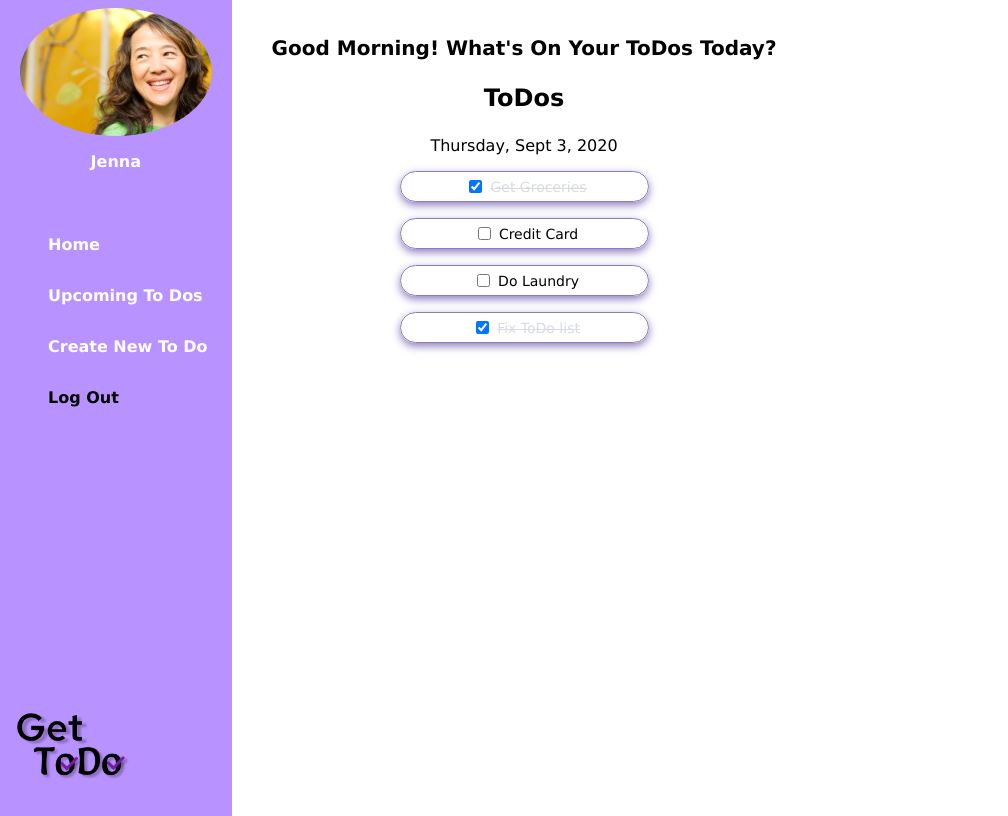
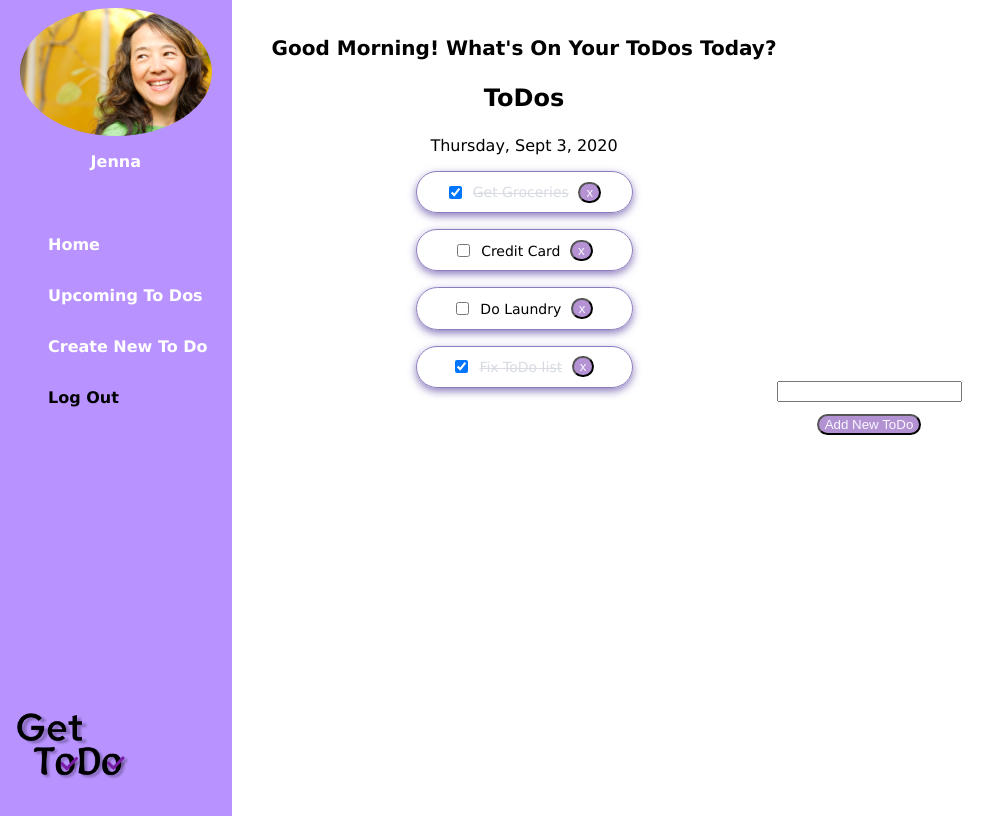
Before and after one commit to megumi29/To_Do_App, a React (Create React App) app: page / in a window 1280 px wide. Shown: the whole page, without its empty margins (0-1008 px from the left). Built offline with nearby package versions, Linux system fonts and the light colour scheme.

Commit message:
updated todo.js ans app.js to meet checkpoint 1 criteria and added a bit of styling to the delete and add buttons

```diff
--- a/package.json
+++ b/package.json
@@ -8,7 +8,8 @@
     "@testing-library/user-event": "^7.2.1",
     "react": "^16.13.1",
     "react-dom": "^16.13.1",
-    "react-scripts": "3.4.3"
+    "react-scripts": "3.4.3",
+    "shortid": "^2.2.15"
   },
   "scripts": {
     "start": "react-scripts start",
--- a/src/App.css
+++ b/src/App.css
@@ -21,6 +21,52 @@ h3 {
 
 .ToDo {
   font-size: 14px;
+}
+
+.input_button {
+  display: flex;
+  flex-direction: column;
+  justify-content: center;
+  align-items: center;
+}
+
+.addButton,
+.delete_button {
+  background-color: #9363c0b2;
+  color: ghostwhite;
+  cursor: pointer;
+  transition-duration: 0.4s;
+}
+
+.addButton:hover,
+.delete_button:hover {
+  background-color: #4d0991b2;
+}
+
+.addButton {
+  margin-top: 0.7rem;
+  border-radius: 1rem;
+}
+
+.delete_button {
+  margin: 0.6rem;
+  border-radius: 1rem;
+}
+
+.pageWrapper {
+  display: flex;
+}
+
+.userSectionMessage {
+  font-family: Verdana, Geneva, Tahoma, sans-serif;
+  font-weight: bold;
+  text-align: center;
+  font-size: 20px;
+}
+
+.menu_list:hover {
+  color: rgb(139, 20, 168);
+  cursor: pointer;
 }
 
 .ToDo,
--- a/src/App.js
+++ b/src/App.js
@@ -1,9 +1,9 @@
 import React from "react";
 import SideBar from "./Side(left) bar";
 import Todo from "./Todo";
-// import AppName from "./images/AppName.png";
 import avatarImg from "./images/AuntPersona.jpg";
 import "./App.css";
+import shortid from "shortid";
 
 const user = {
   username: "Jenna",
@@ -11,59 +11,113 @@ const user = {
   avatarImg: avatarImg,
 };
 
-let toDoList = [
+class App extends React.Component {
+  state = {
+    toDoList: [
       {
-    id: 1,
+        id: shortid.generate(),
         title: "Errands To Run",
         description: "Get Groceries",
         completed: true,
       },
       {
-    id: 2,
+        id: shortid.generate(),
         title: "Bills To Pay",
         description: "Credit Card",
         completed: false,
       },
       {
-    id: 3,
+        id: shortid.generate(),
         title: "Chores",
         description: "Do Laundry",
         completed: false,
       },
       {
-    id: 4,
+        id: shortid.generate(),
         title: "Work",
         description: "Fix ToDo list",
         completed: true,
       },
-];
+    ],
+    newToDoItem: "",
+  };
 
-function App() {
+  handleCheckedToDoItem = (id) => {
+    this.setState((state) => {
+      let newToDoList = this.state.toDoList.map((item) => {
+        if (item.id === id) {
+          return { ...item, completed: !item.completed };
+        }
+        return item;
+      });
+      return { toDoList: newToDoList };
+    });
+  };
+
+  handleChangeToDoItem = (event) => {
+    this.setState({ newToDoItem: event.target.value });
+  };
+
+  handleAddNewToDoItem = (event) => {
+    this.setState((state) => {
+      return {
+        toDoList: [...state.toDoList, { description: state.newToDoItem }],
+        newToDoItem: "",
+      };
+    });
+  };
+
+  handleAddNewToDoItemMessage = () => {
+    alert("You added " + this.state.newToDoItem);
+  };
+
+  handleDeleteNewToDoItem = (id) => {
+    this.setState((state) => {
+      const filteredArray = state.toDoList.filter((todo) => {
+        if (todo.id === id) {
+          return false;
+        } else {
+          return true;
+        }
+      });
+
+      return {
+        toDoList: filteredArray,
+      };
+    });
+  };
+
+  render() {
     return (
-    <div style={pageWrapper}>
+      <div className="pageWrapper">
         {/* Todo List Section */}
         <SideBar user={user} />
         <ul>
-        <p style={userSectionMessage}>{user.message}</p>
+          <p className="userSectionMessage">{user.message}</p>
           <h3>ToDos</h3>
           <p className="date">Thursday, Sept 3, 2020</p>
-        {toDoList.map((todo) => {
-          return <Todo todo={todo} />;
-        })}
+          {this.state.toDoList.map((todo) => (
+            <Todo
+              key={todo.id}
+              todo={todo}
+              onCheckedTodo={this.handleCheckedToDoItem}
+              onDeleteItem={this.handleDeleteNewToDoItem}
+            />
+          ))}
         </ul>
+        <br />
+        <div className="input_button">
+          <input
+            type="text"
+            onChange={this.handleChangeToDoItem}
+            value={this.state.newToDoItem}
+          ></input>
+          <button className="addButton" onClick={this.handleAddNewToDoItem}>
+            Add New ToDo
+          </button>
+        </div>
       </div>
     );
   }
-
-const pageWrapper = {
-  display: "flex",
-};
-
-const userSectionMessage = {
-  fontFamily: "Verdana, Geneva, Tahoma, sans-serif",
-  fontWeight: "bold",
-  textAlign: "center",
-  fontSize: "20px",
-};
-
+}
 export default App;
--- a/src/Side(left) bar.js
+++ b/src/Side(left) bar.js
@@ -3,7 +3,6 @@ import AppName from "./images/AppName.png";
 
 function SideBar(props) {
   return (
-    // <div style={pageContainer}>
     <div style={navStyles.sideNavSection}>
       <img
         src={props.user.avatarImg}
@@ -12,7 +11,7 @@ function SideBar(props) {
       ></img>
       <p style={navStyles.sideNavUserName}>{props.user.username}</p>
       <nav>
-        <ul>
+        <ul className="menu_list">
           <li style={navStyles.navMenu}>Home</li>
           <li style={navStyles.navMenu}>Upcoming To Dos</li>
           <li style={navStyles.navMenu}>Create New To Do</li>
@@ -23,13 +22,10 @@ function SideBar(props) {
         </div>
       </nav>
     </div>
-    // </div>
   );
 }
 
 export default SideBar;
-
-// const pageContainer = {};
 
 const navStyles = {
   sideNavSection: {
--- a/src/Todo.js
+++ b/src/Todo.js
@@ -1,13 +1,16 @@
 import React from "react";
 
 function Todo(props) {
+  const handleDeleteNewToDoItem = () => props.onDeleteItem(props.todo.id);
+  const handleCheckedToDoItem = () => props.onCheckedTodo(props.todo.id);
   return (
-    <li style={listStyles.list}>
+    <li key={props.todo.id} style={listStyles.list}>
       <div>
         <input
           style={listStyles.checkBoxes}
           type="checkbox"
-          checked={props.todo.completed}
+          defaultChecked={props.todo.completed}
+          onChange={handleCheckedToDoItem}
         />
       </div>
 
@@ -20,6 +23,11 @@ function Todo(props) {
       >
         <span className="ToDo">{props.todo.description}</span>
       </div>
+      <span>
+        <button className="delete_button" onClick={handleDeleteNewToDoItem}>
+          x
+        </button>
+      </span>
     </li>
   );
 }
@@ -34,15 +42,15 @@ const listStyles = {
     alignItems: "center",
     border: "1px solid #8e7dbe",
     marginBottom: "1rem",
-    marginRight: "8rem",
-    marginLeft: "8rem",
+    marginRight: "9rem",
+    marginLeft: "9rem",
     borderRadius: "5rem",
     boxShadow: "0 .2rem .5rem 0 #8e7dbe",
   },
   checkBoxes: {
     display: "flex",
     flexDirection: "row",
-    margin: ".5rem",
+    margin: ".7rem",
     fontSize: "11px",
   },
   toDoCompleted: {
```
Also changed, not shown: 1 other file (tests, documents, lock files or other folders). Lines whose indentation alone changed are shown as unchanged.
